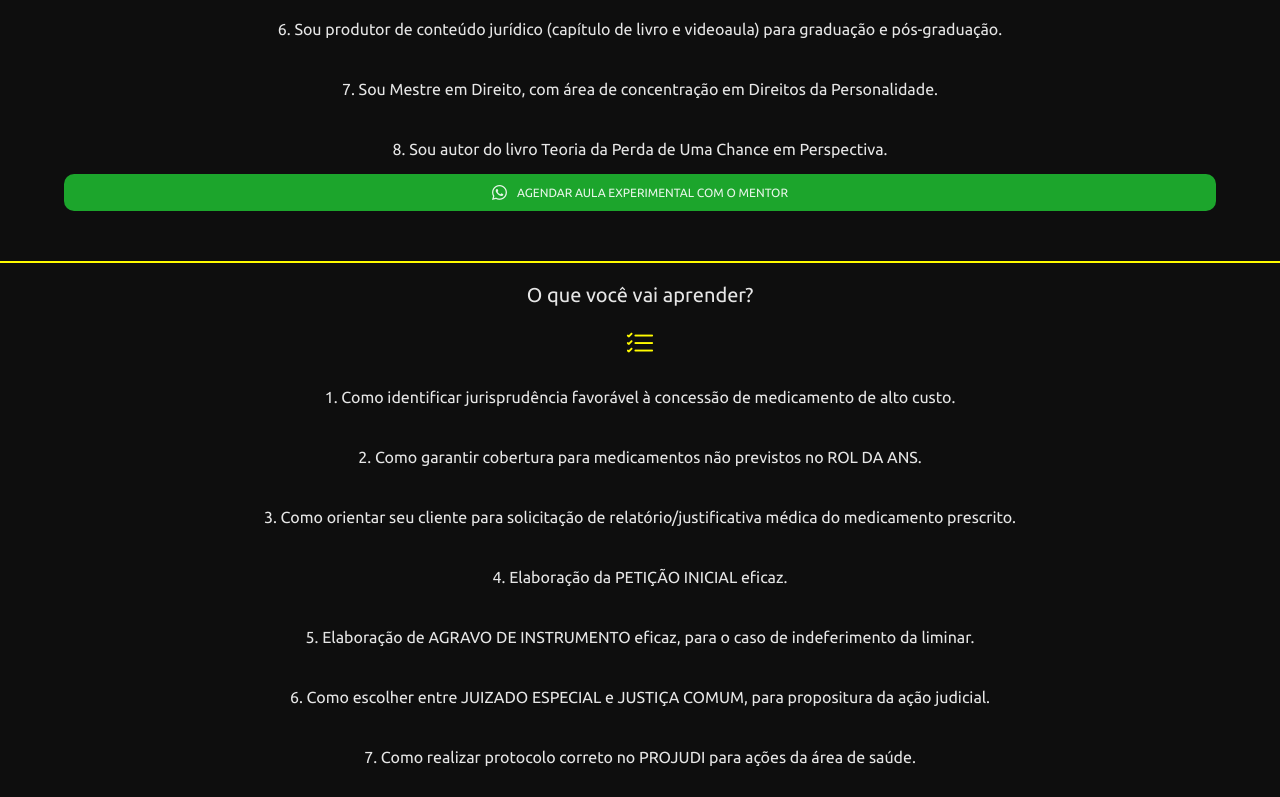
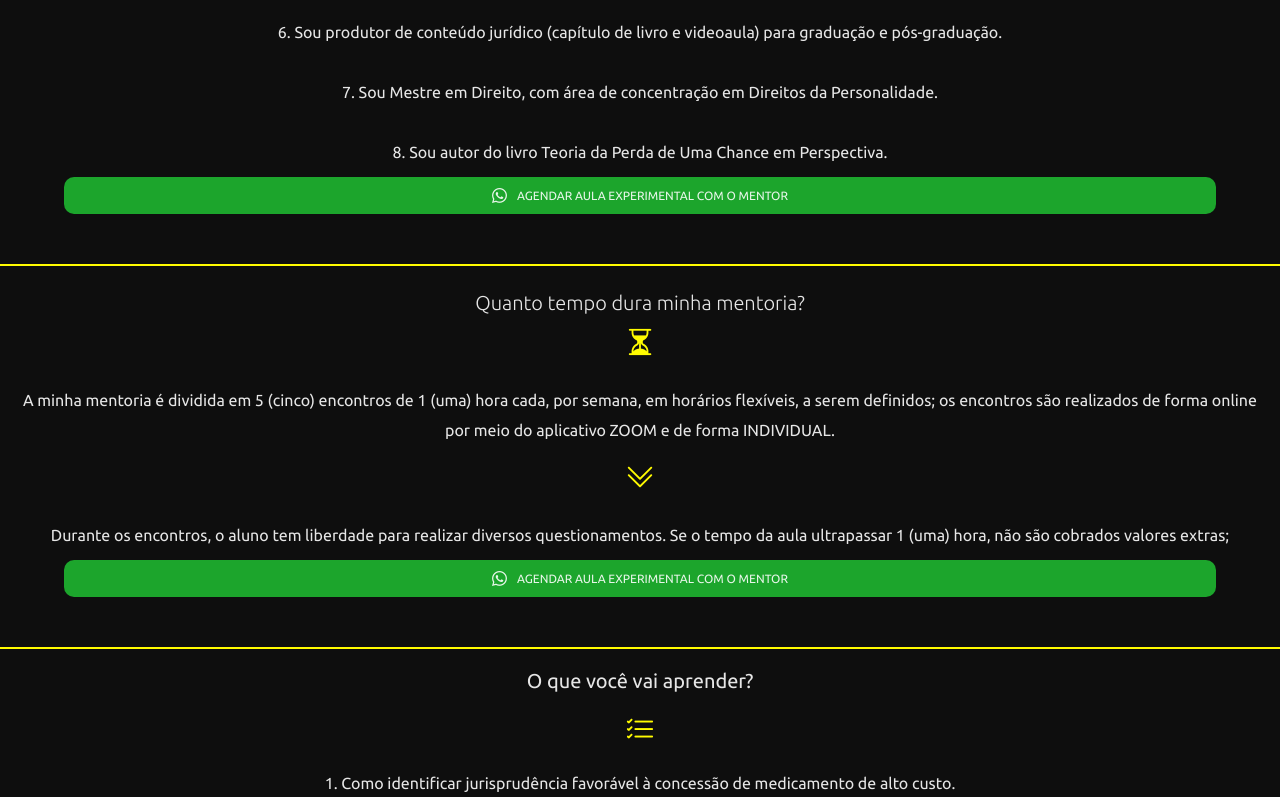
Before and after one commit to massarutti/adv_saude, a plain HTML site: page mentoria.html in a window 1280 px wide. Shown: the part 2884-3681 px from the top of the page. Drawn offline with nearby package versions, Linux system fonts and the light colour scheme.

Commit message:
Update Tempo / Foto Mentor

```diff
--- a/mentoria.html
+++ b/mentoria.html
@@ -140,6 +140,30 @@
           >
         </div>
       </section>
+      <section class="tempo">
+        <div class="tempo_content">
+          <h2>Quanto tempo dura minha mentoria?</h2>
+          <h2><i class="bi bi-hourglass-split"></i></h2>
+          <p>
+            A minha mentoria é dividida em 5 (cinco) encontros de 1 (uma) hora
+            cada, por semana, em horários flexíveis, a serem definidos; os
+            encontros são realizados de forma online por meio do aplicativo ZOOM
+            e de forma INDIVIDUAL.
+          </p>
+          <h2><i class="bi bi-chevron-double-down"></i></h2>
+          <p>
+            Durante os encontros, o aluno tem liberdade para realizar diversos
+            questionamentos. Se o tempo da aula ultrapassar 1 (uma) hora, não
+            são cobrados valores extras;
+          </p>
+        </div>
+        <div class="content_link_whats">
+          <a class="link_whats" href="https://bit.ly/contatoadvmassarutti"
+            ><i id="icon_whats" class="bi bi-whatsapp"></i>AGENDAR AULA
+            EXPERIMENTAL COM O MENTOR</a
+          >
+        </div>
+      </section>
       <section class="conteudo">
         <div class="conteudo_content">
           <h2>O que você vai aprender?</h2>
--- a/style_mentoria.css
+++ b/style_mentoria.css
@@ -143,6 +143,7 @@ span {
 
 .mentor img {
   width: 50%;
+  border-bottom: solid 3px rgba(61, 59, 59, 0.39);
 }
 
 .mentor_content {
@@ -162,6 +163,32 @@ span {
 }
 
 .mentor_content i {
+  color: var(--icon-primary-color);
+  font-size: 30px;
+}
+
+/* ---------- TEMPO -----------*/
+
+.tempo {
+  margin-top: 50px;
+  border-top: solid 2px var(--icon-primary-color);
+}
+
+.tempo_content {
+  display: flex;
+  flex-direction: column;
+  margin-top: 20px;
+}
+
+.tempo_content h2 {
+  color: var(--text-primary-color);
+  text-align: center;
+  font-size: 20px;
+  font-weight: 350;
+  padding: 5px;
+}
+
+.tempo_content i {
   color: var(--icon-primary-color);
   font-size: 30px;
 }
```
Also changed, not shown: index.html (+2 -2 lines).
